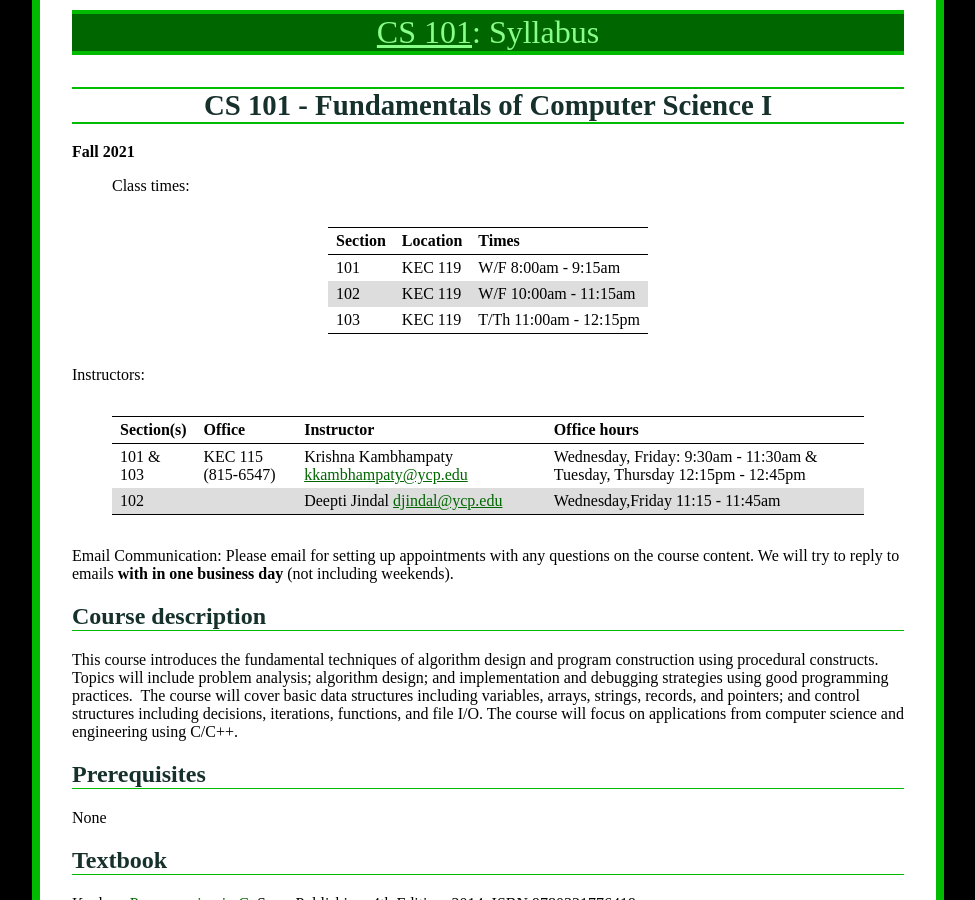
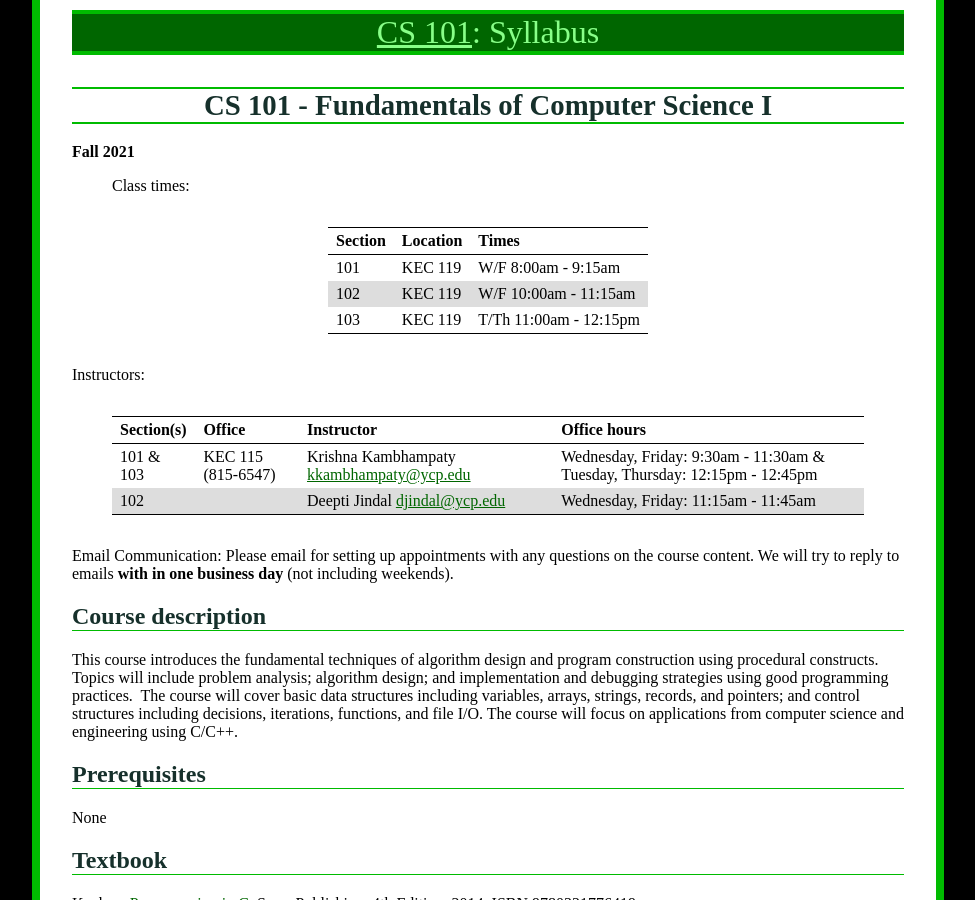
Before and after one commit to ycpcs/cs101-fall2021, a Jekyll site: the page built from syllabus.md, in a window 1280 px wide and 900 px high. Shown: the whole window, without its empty margins (152-1127 px from the left). Built offline with Jekyll 4.4.1, drawn with Linux system fonts in a browser that asks for light colours.

Commit message:
modified Deepti's office hours

```diff
--- a/syllabus.md
+++ b/syllabus.md
@@ -21,8 +21,8 @@ Instructors:
 
 > Section(s)|Office| Instructor| Office hours
 > ---------- | ---------- | ------------- | ----------
-> 101 & 103 |KEC 115 (815-6547)| Krishna Kambhampaty <kkambhampaty@ycp.edu> | Wednesday, Friday: 9:30am - 11:30am & Tuesday, Thursday 12:15pm - 12:45pm
-> 102       |				   | Deepti Jindal <djindal@ycp.edu> 			| Wednesday,Friday 11:15 - 11:45am
+> 101 & 103 |KEC 115 (815-6547)| Krishna Kambhampaty <kkambhampaty@ycp.edu> | Wednesday, Friday: 9:30am - 11:30am & Tuesday, Thursday: 12:15pm - 12:45pm
+> 102       |				   | Deepti Jindal <djindal@ycp.edu> 			| Wednesday, Friday: 11:15am - 11:45am
 
 
 Email Communication: Please email for setting up appointments with any questions on the course content. We will try to reply to emails **with in one business day** (not including weekends).
```
